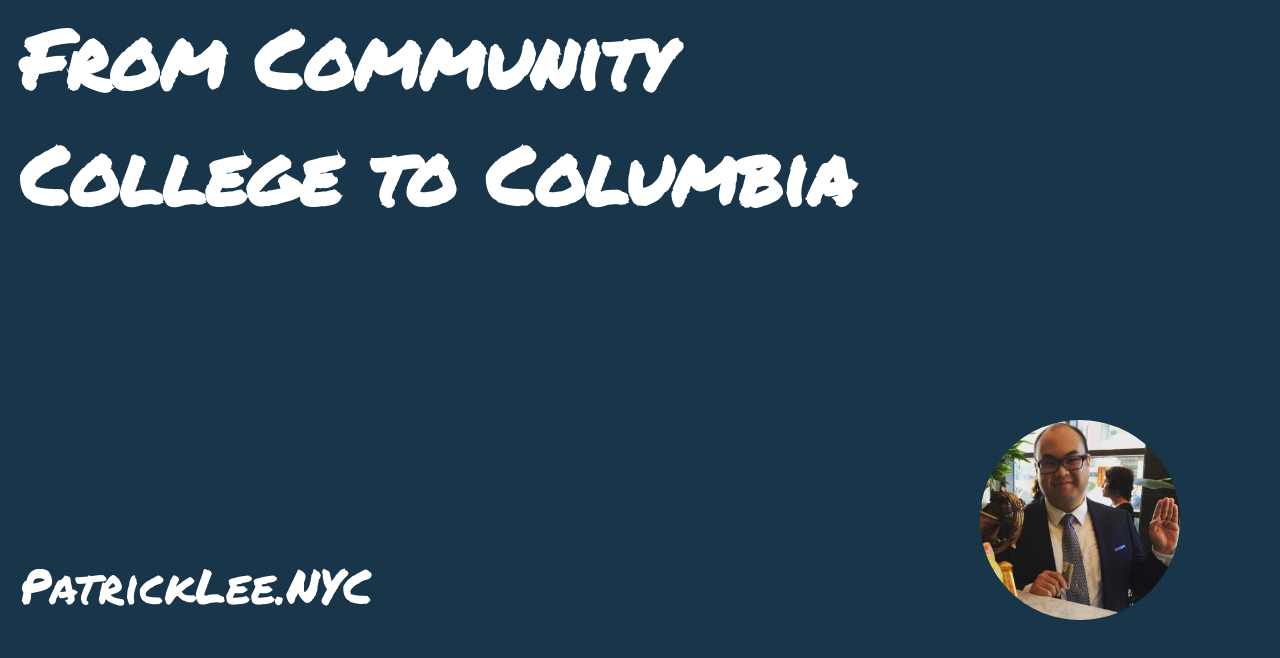
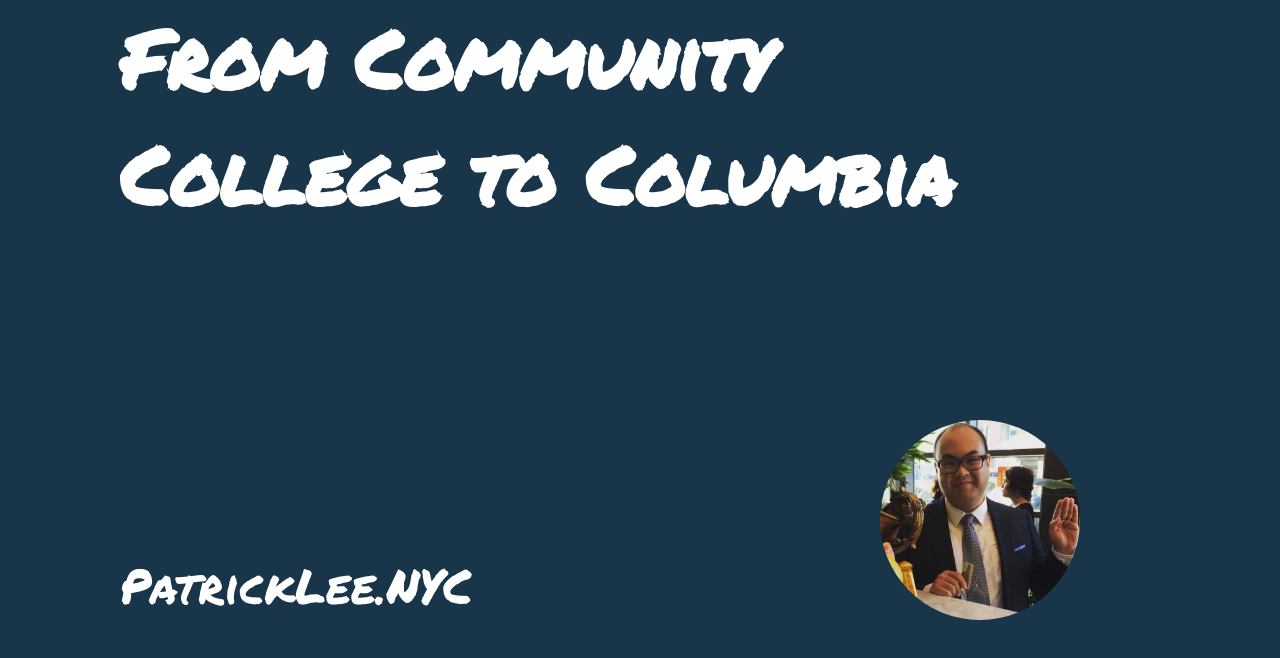
Before and after one commit to patleeman/patricklee.nyc, an Eleventy site: page social.md in a window 1280 px wide. Built offline with nearby package versions, Linux system fonts and the light colour scheme; Eleventy itself is replaced by a stand-in of ours; files that its build step writes are made by us from their sources; what eleventy-sass would draw is missing.

Commit message:
Fix styling

```diff
--- a/_includes/social.liquid
+++ b/_includes/social.liquid
@@ -19,6 +19,7 @@ eleventyImport:
         max-width: 1000px;
         max-height: 560px;
         padding-left: 20px;
+        margin-left: 100px;
       }
 
       .box {
@@ -36,7 +37,7 @@ eleventyImport:
         position: absolute;
         bottom: 0;
         right: 0;
-        margin: 0 20px 10px;
+        margin: 0 120px 10px;
       }
 
       .url {
@@ -46,7 +47,7 @@ eleventyImport:
         bottom: 0;
         left: 0;
         font-size: 3em;
-        margin: 0 0 10px;
+        margin: 0 0 10px 100px;
       }
     </style>
   </head>
```
